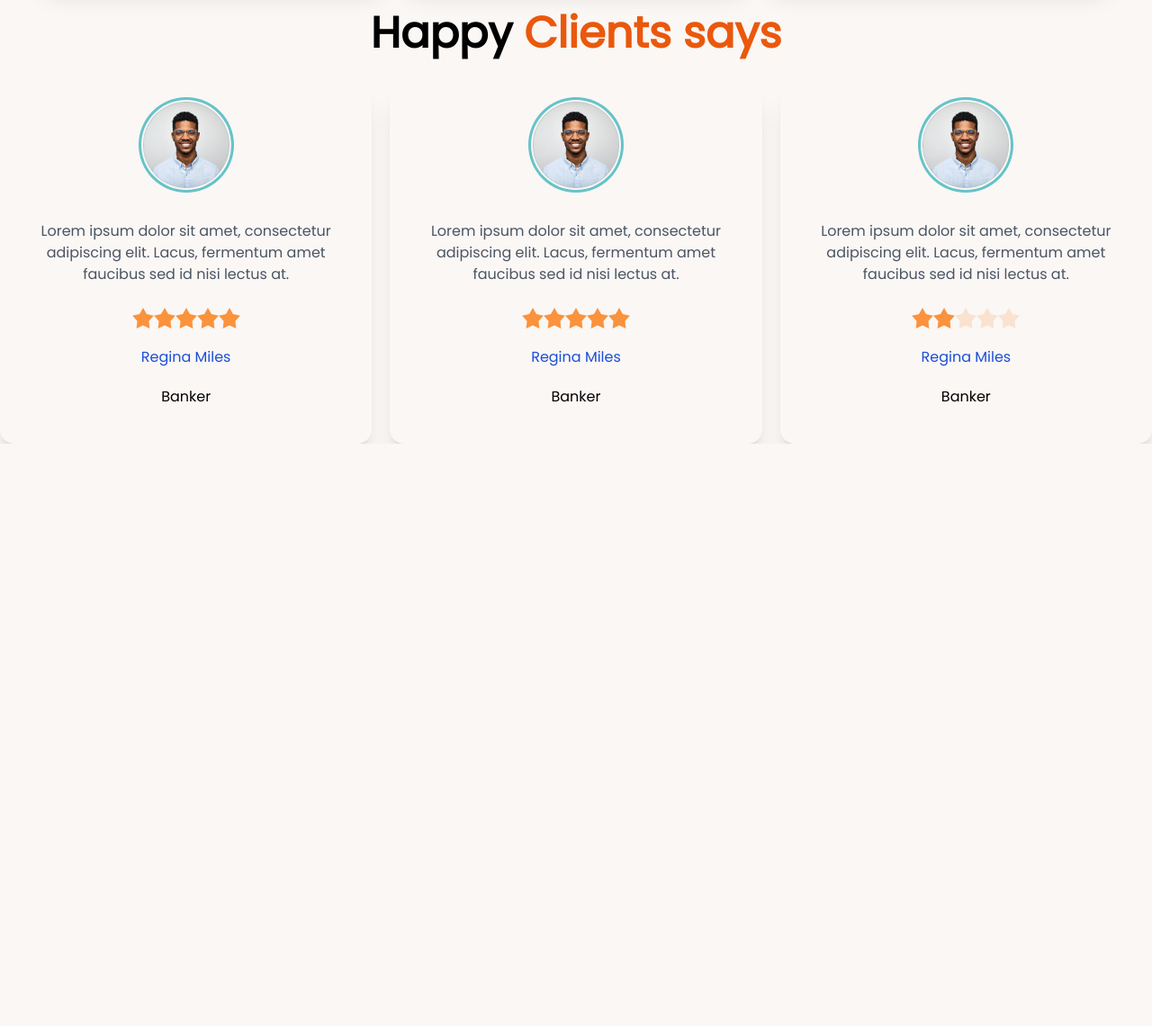
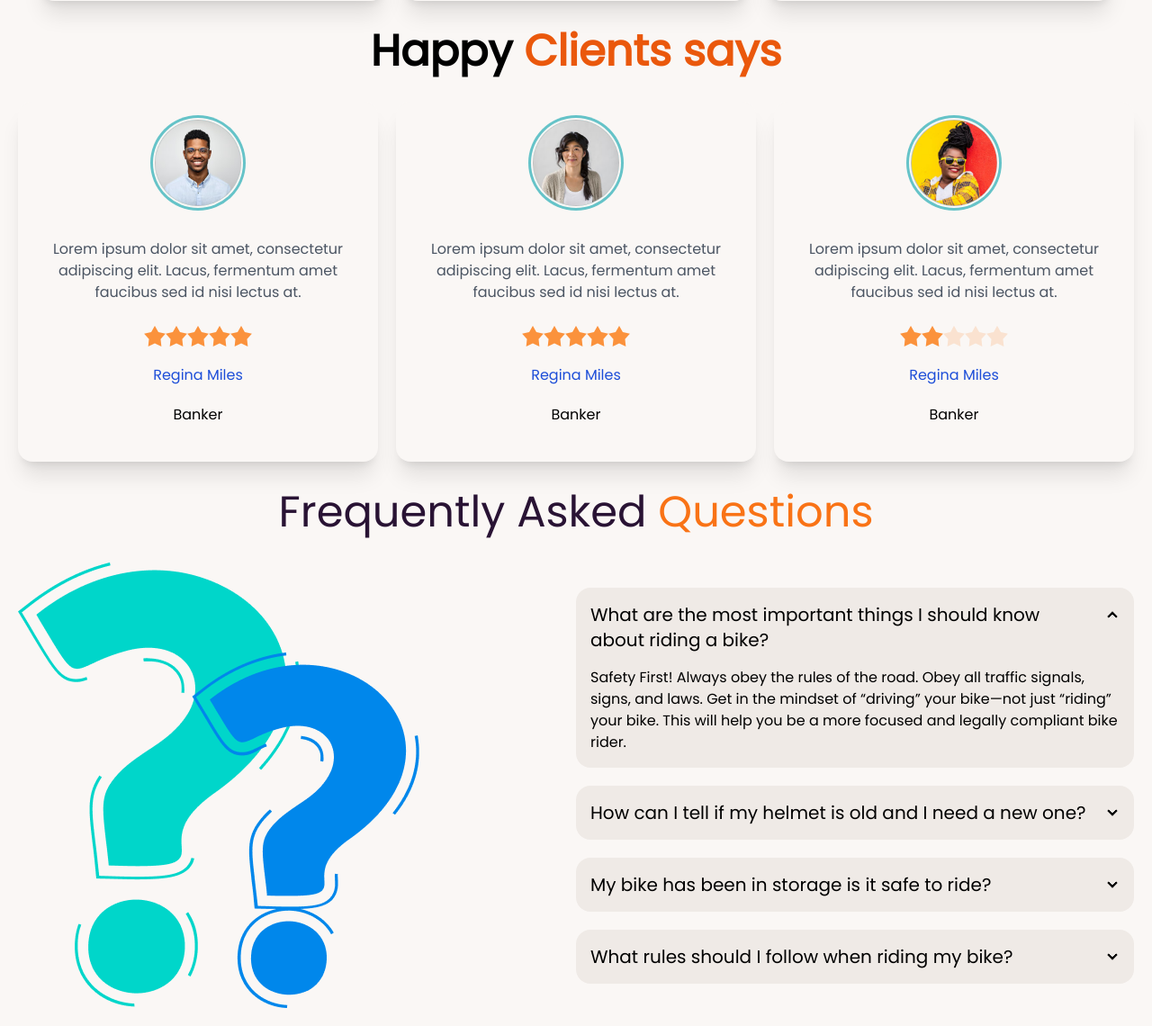
Before and after one commit to rakibhossainofficial/Biker-Zone, a plain HTML site: page index.html in a window 1280 px wide. Shown: the part 1814-2954 px from the top of the page at 90% size. Before the commit the page ends 2307 px from the top, so only its background shows below. Drawn offline with nearby package versions, Linux system fonts and the light colour scheme.

Commit message:
question section

```diff
--- a/index.html
+++ b/index.html
@@ -79,7 +79,7 @@
     </nav>
   </header>
 
-  <main class="md:container mx-auto">
+  <main class="md:container mx-auto p-5">
     <!--  -- banner section --  -->
     <div class="carousel lg:h-[560px] w-full my-5">
 
@@ -234,10 +234,11 @@
             <h6 class="text-black">Banker</h6>
           </div>
         </div>
+
         <div class="card bg-base-100  shadow-xl py-5 flex items-center justify-between text-center ">
           <div class="avatar">
             <div class="ring-primary ring-offset-base-100 w-24 rounded-full ring ring-offset-2">
-              <img src="./images/others/user-1.png" />
+              <img src="./images/others/user-2.png" />
             </div>
           </div>
           <div class="card-body p-5 text-center flex items-center justify-center">
@@ -254,10 +255,11 @@
             <h6 class="text-black">Banker</h6>
           </div>
         </div>
+
         <div class="card bg-base-100  shadow-xl py-5 flex items-center justify-between text-center ">
           <div class="avatar">
             <div class="ring-primary ring-offset-base-100 w-24 rounded-full ring ring-offset-2">
-              <img src="./images/others/user-1.png" />
+              <img src="./images/others/user-3.png" />
             </div>
           </div>
           <div class="card-body p-5 text-center flex items-center justify-center">
@@ -277,7 +279,50 @@
 
       </div>
     </section>
+    <!-- -- -- Question Section -- --  -->
 
+    <section class="flex items-center justify-center flex-col">
+      <h3 class="text-3xl md:text-5xl my-8">Frequently Asked <span class="text-orange-500">Questions</span></h3>
+
+      <div class="grid grid-cols-1 lg:grid-cols-2">
+        <div>
+          <img src="./images/others/faq.png" alt="faq">
+        </div>
+
+        <div class="flex items-center justify-center flex-col text-black gap-5 mt-6 md:mt-0">
+          <div class="collapse collapse-arrow bg-base-200">
+            <input type="radio" name="my-accordion-2" checked="checked" />
+            <div class="collapse-title text-xl font-medium">What are the most important things I should
+              know about riding a bike?</div>
+            <div class="collapse-content">
+              <p>Safety First! Always obey the rules of the road. Obey all traffic signals, signs, and laws. Get in the mindset of “driving” your bike—not just “riding” your bike. This will help you be a more focused and legally compliant bike rider. </p>
+            </div>
+          </div>
+          <div class="collapse collapse-arrow bg-base-200">
+            <input type="radio" name="my-accordion-2" />
+            <div class="collapse-title text-xl font-medium">How can I tell if my helmet is old and I need a
+              new one?</div>
+            <div class="collapse-content">
+              <p>Safety First! Always obey the rules of the road. Obey all traffic signals, signs, and laws. Get in the mindset of “driving” your bike—not just “riding” your bike. This will help you be a more focused and legally compliant bike rider. </p>
+            </div>
+          </div>
+          <div class="collapse collapse-arrow bg-base-200">
+            <input type="radio" name="my-accordion-2" />
+            <div class="collapse-title text-xl font-medium">My bike has been in storage is it safe to ride?</div>
+            <div class="collapse-content">
+              <p>Safety First! Always obey the rules of the road. Obey all traffic signals, signs, and laws. Get in the mindset of “driving” your bike—not just “riding” your bike. This will help you be a more focused and legally compliant bike rider.</p>
+            </div>
+          </div>
+          <div class="collapse collapse-arrow bg-base-200">
+            <input type="radio" name="my-accordion-2" />
+            <div class="collapse-title text-xl font-medium">What rules should I follow when riding my bike?</div>
+            <div class="collapse-content">
+              <p>Safety First! Always obey the rules of the road. Obey all traffic signals, signs, and laws. Get in the mindset of “driving” your bike—not just “riding” your bike. This will help you be a more focused and legally compliant bike rider.</p>
+            </div>
+          </div>
+        </div>
+      </div>
+    </section>
 
   </main>
 </body>
```
